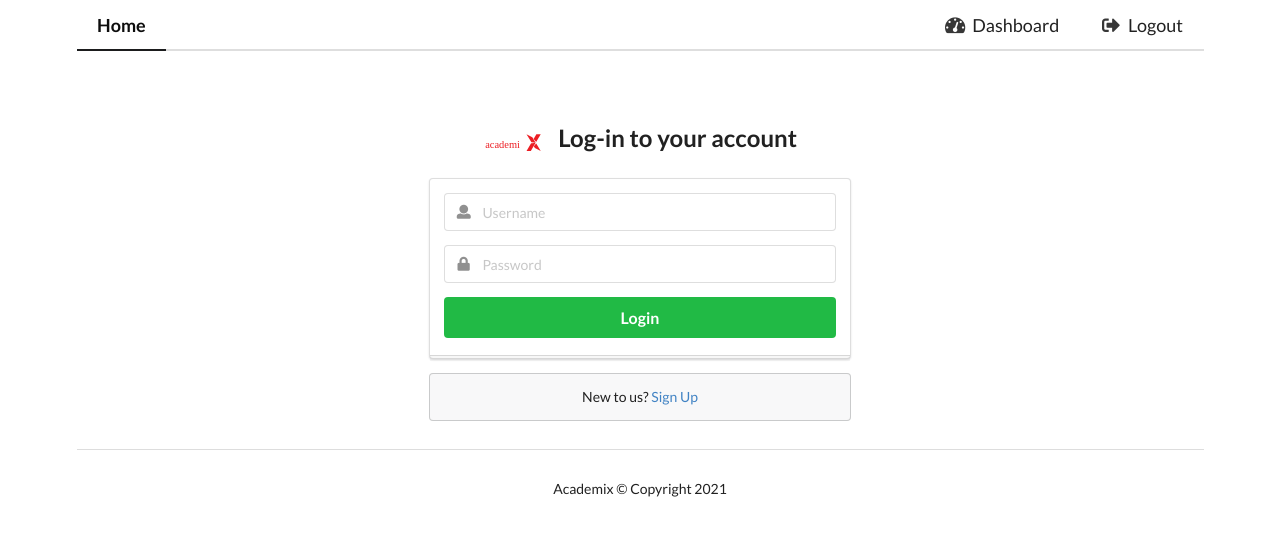
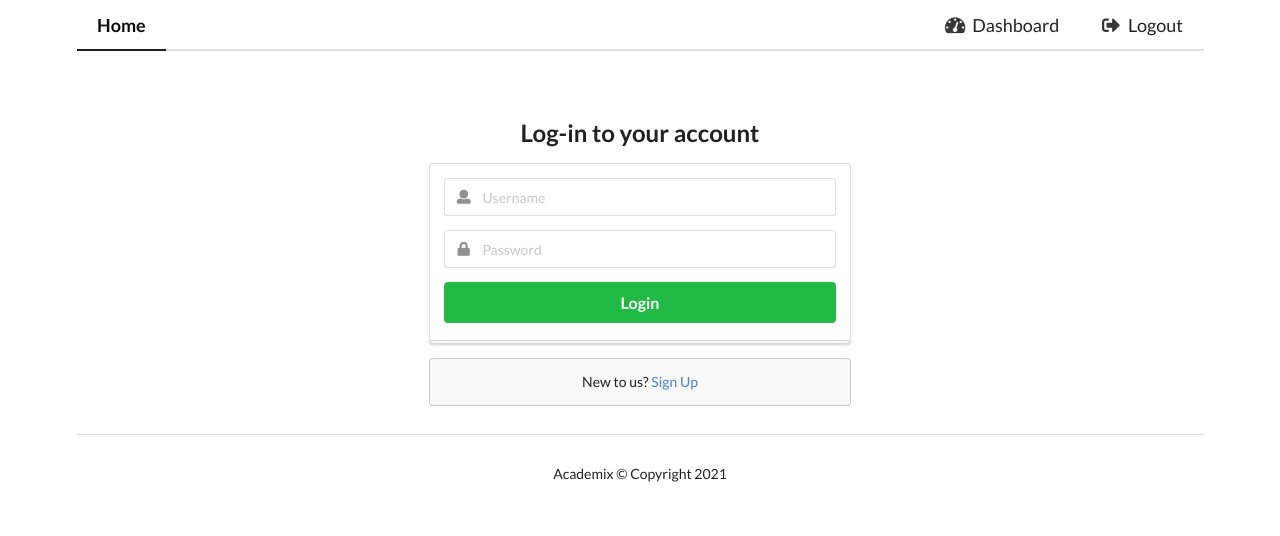
Before and after one commit to tallninja/e-learning, a React (Create React App) app in the folder client/: page /login in a window 1280 px wide. Shown: the top 536 px of the page. Built offline with nearby package versions, Linux system fonts and the light colour scheme; no server answers.

Commit message:
removed the logo

```diff
--- a/client/src/components/login/LoginForm.js
+++ b/client/src/components/login/LoginForm.js
@@ -11,11 +11,11 @@ class LoginFrom extends Component {
       <div className="ui middle aligned center aligned grid">
         <div className="column">
           <h2 className="ui center aligned header">
-            <img
+            {/* <img
               className="image"
               src={`${process.env.PUBLIC_URL}/images/brand.svg`}
               alt="Logo"
-            />{" "}
+            />{" "} */}
             Log-in to your account
           </h2>
           <form
```
